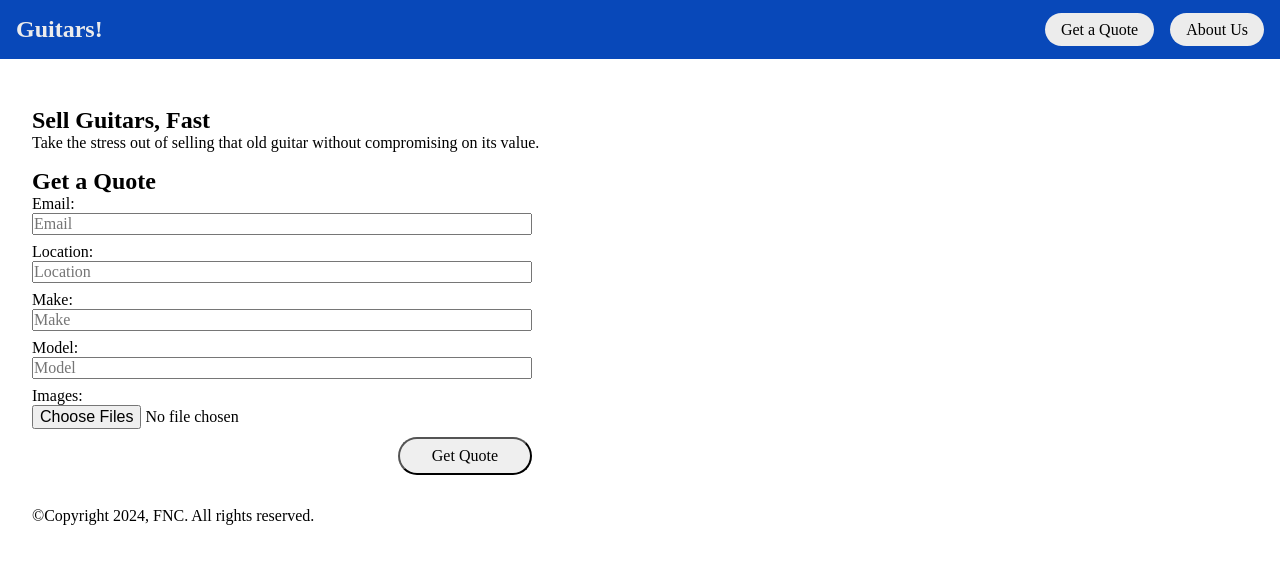
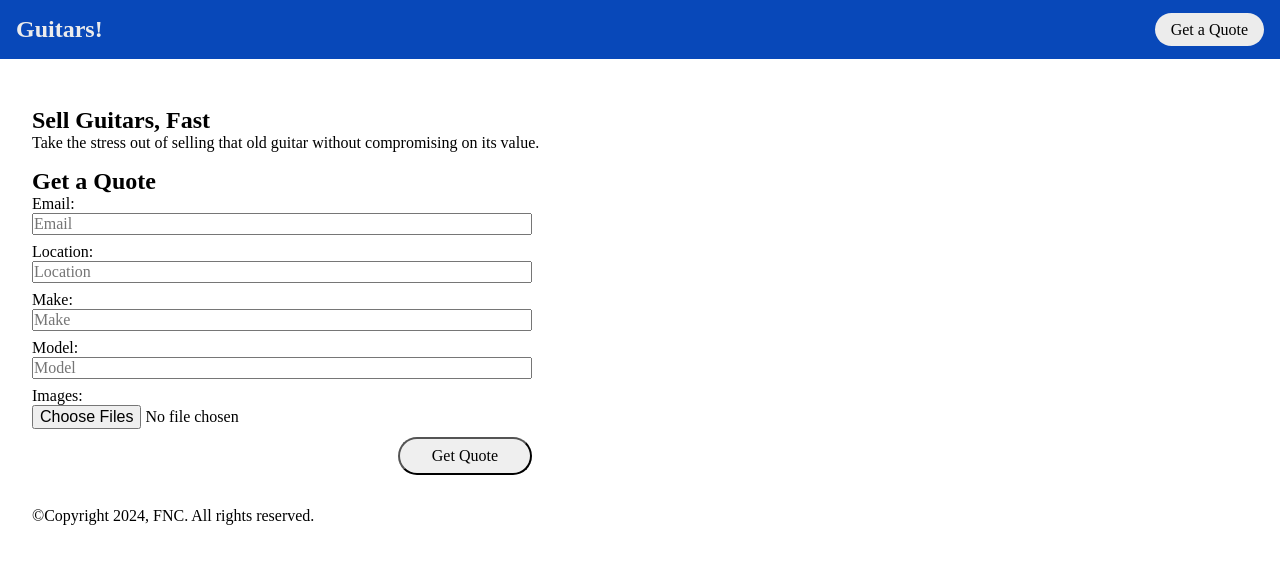
Before and after one commit to B-Lenton/B-Lenton.github.io, a plain HTML site: page index.html in a window 1280 px wide. Drawn offline with Linux system fonts and the light colour scheme.

Commit message:
Comment out about us link

```diff
--- a/index.html
+++ b/index.html
@@ -16,7 +16,7 @@
       </header>
       <ul>
         <li><a href="index.html">Get a Quote</a></li>
-        <li><a href="#">About Us</a></li>
+        <!-- <li><a href="#">About Us</a></li> -->
       </ul>
     </nav>
 
```
Also changed, not shown: success.html (+1 -1 lines).
